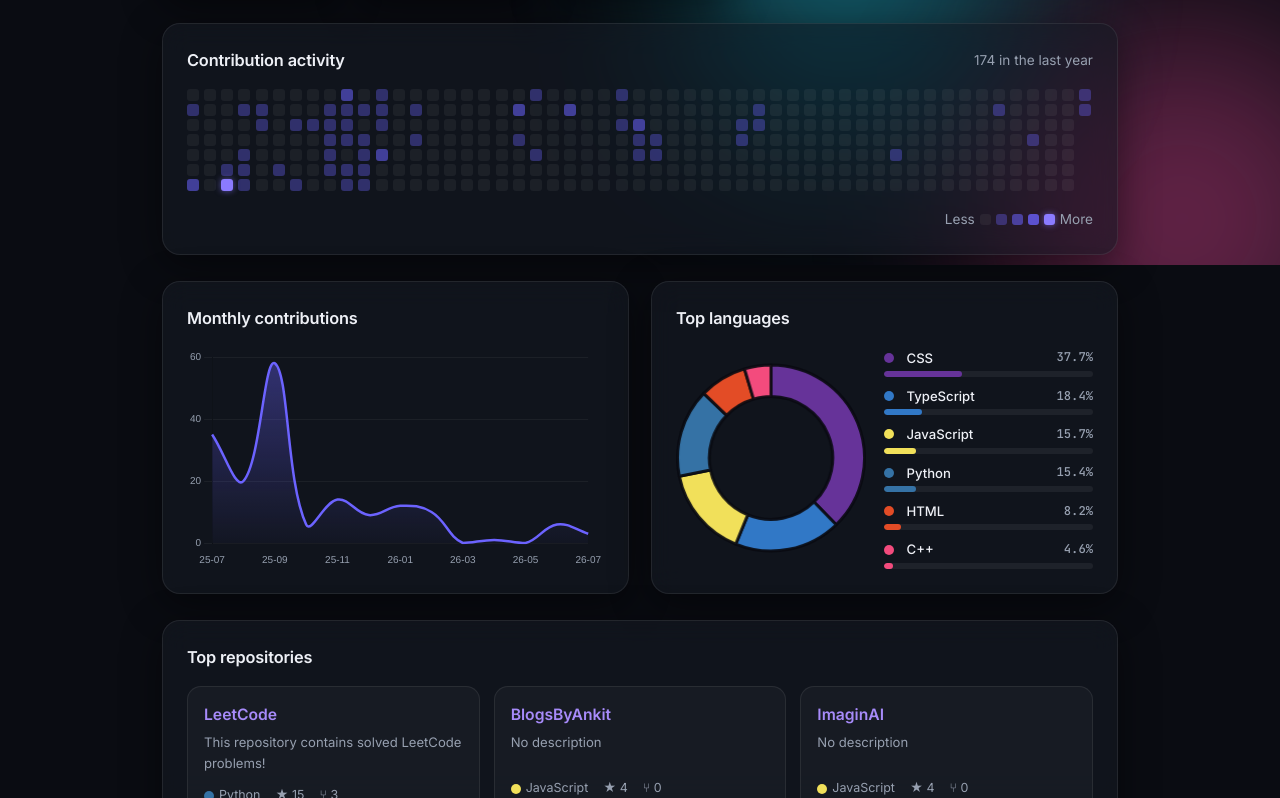
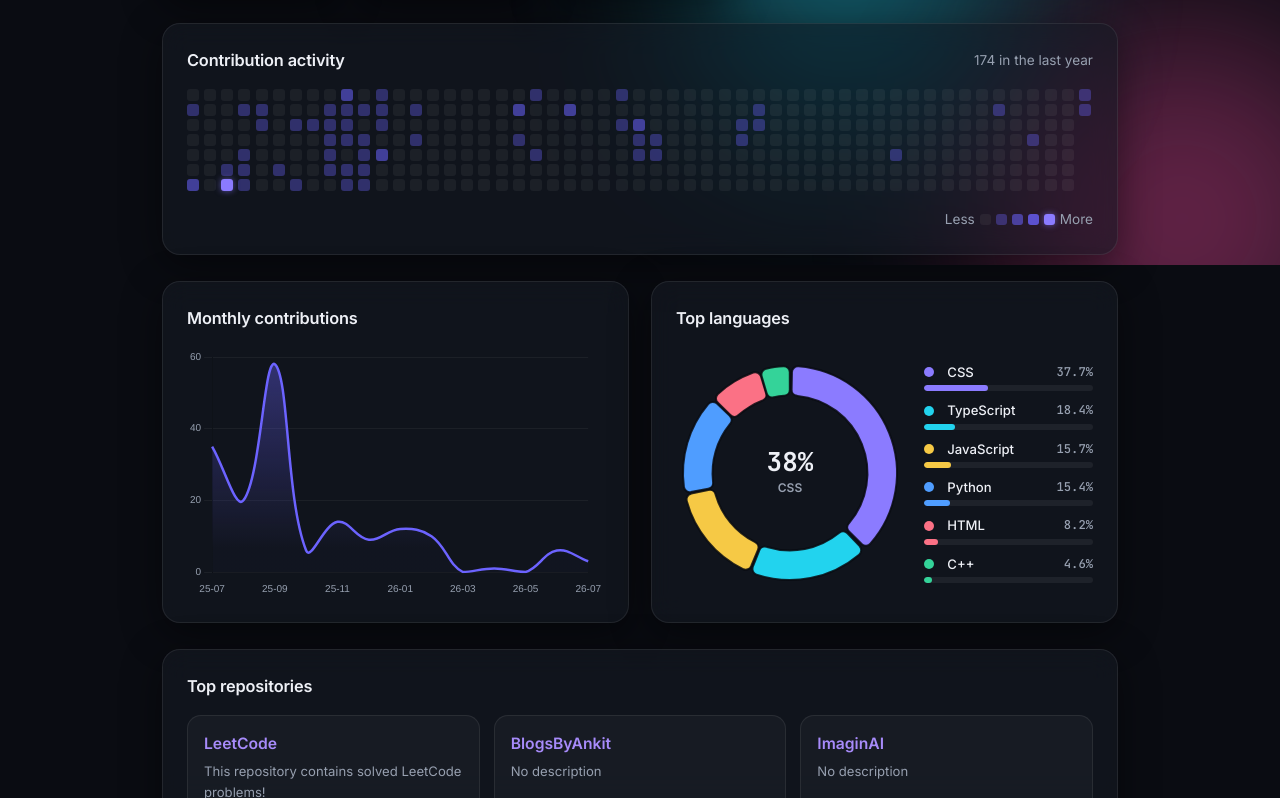
Before and after one commit to AnkitPorwal04/github-stats-dashboard, a website: page docs/index.html in a window 1280 px wide. Shown: the part 535-1333 px from the top of the page. Drawn offline with nearby package versions, Linux system fonts and the light colour scheme.

Commit message:
style(dashboard): cohesive doughnut palette, rounded segments, center label, larger size

```diff
--- a/docs/app.js
+++ b/docs/app.js
@@ -160,36 +160,76 @@ function renderTimeline(timeline) {
   });
 }
 
+const LANG_PALETTE = ['#8b7bff', '#22d3ee', '#f6c945', '#4f9dff', '#fb7185', '#34d399', '#f59e0b', '#a78bfa'];
+
 function renderLanguages(langs) {
   const top = (langs || []).slice(0, 6);
   const total = top.reduce((a, l) => a + l.size, 0) || 1;
+  const colors = top.map((_, i) => LANG_PALETTE[i % LANG_PALETTE.length]);
+
+  const centerText = {
+    id: 'centerText',
+    afterDatasetsDraw(chart) {
+      const meta = chart.getDatasetMeta(0);
+      if (!meta.data.length) return;
+      const { x, y } = meta.data[0];
+      const pct = ((top[0].size / total) * 100).toFixed(0);
+      const ctx = chart.ctx;
+      ctx.save();
+      ctx.textAlign = 'center';
+      ctx.textBaseline = 'middle';
+      ctx.fillStyle = '#eef0f6';
+      ctx.font = '700 26px "JetBrains Mono", monospace';
+      ctx.fillText(pct + '%', x, y - 9);
+      ctx.fillStyle = '#97a0b0';
+      ctx.font = '600 12px Inter, sans-serif';
+      ctx.fillText(top[0].name, x, y + 15);
+      ctx.restore();
+    },
+  };
+
   new Chart($('langChart'), {
     type: 'doughnut',
     data: {
       labels: top.map((l) => l.name),
       datasets: [{
         data: top.map((l) => l.size),
-        backgroundColor: top.map((l) => l.color || '#858585'),
-        borderColor: 'rgba(10,12,18,0.9)',
-        borderWidth: 3,
-        hoverOffset: 6,
+        backgroundColor: colors,
+        borderColor: 'rgba(10,12,18,0.85)',
+        borderWidth: 2,
+        borderRadius: 6,
+        spacing: 3,
+        hoverOffset: 10,
       }],
     },
-    options: { responsive: true, maintainAspectRatio: false, cutout: '66%', plugins: { legend: { display: false } } },
+    options: {
+      responsive: true,
+      maintainAspectRatio: false,
+      cutout: '72%',
+      layout: { padding: 6 },
+      plugins: {
+        legend: { display: false },
+        tooltip: {
+          callbacks: { label: (c) => ` ${c.label}: ${((c.parsed / total) * 100).toFixed(1)}%` },
+        },
+      },
+    },
+    plugins: [centerText],
   });
 
   const list = $('lang-list');
   list.innerHTML = '';
   top.forEach((l, i) => {
     const pct = ((l.size / total) * 100).toFixed(1);
+    const c = colors[i];
     const li = document.createElement('li');
     li.innerHTML = `
       <div class="lang-row">
-        <span class="lang-dot" style="background:${l.color || '#858585'}"></span>
+        <span class="lang-dot" style="background:${c}"></span>
         <span class="lang-name">${escapeHtml(l.name)}</span>
         <span class="lang-pct">${pct}%</span>
       </div>
-      <div class="lang-bar"><span style="background:${l.color || '#858585'}"></span></div>`;
+      <div class="lang-bar"><span style="background:${c}"></span></div>`;
     list.appendChild(li);
     requestAnimationFrame(() =>
       setTimeout(() => { li.querySelector('.lang-bar > span').style.width = pct + '%'; }, 120 + i * 90));
--- a/docs/style.css
+++ b/docs/style.css
@@ -137,8 +137,8 @@ body {
 .chart-card { display: flex; flex-direction: column; }
 .chart-wrap { position: relative; height: 260px; flex: 1; }
 .chart-wrap canvas { position: absolute; inset: 0; width: 100% !important; height: 100% !important; }
-.lang-layout { display: grid; grid-template-columns: 0.95fr 1.05fr; gap: 18px; align-items: center; flex: 1; }
-.lang-chart-wrap { height: 220px; }
+.lang-layout { display: grid; grid-template-columns: 1.15fr 0.85fr; gap: 20px; align-items: center; flex: 1; }
+.lang-chart-wrap { height: 250px; }
 .lang-list { list-style: none; display: flex; flex-direction: column; gap: 9px; }
 .lang-list li { font-size: 0.82rem; }
 .lang-row { display: flex; align-items: center; gap: 8px; margin-bottom: 3px; color: var(--text-dim); }
```
